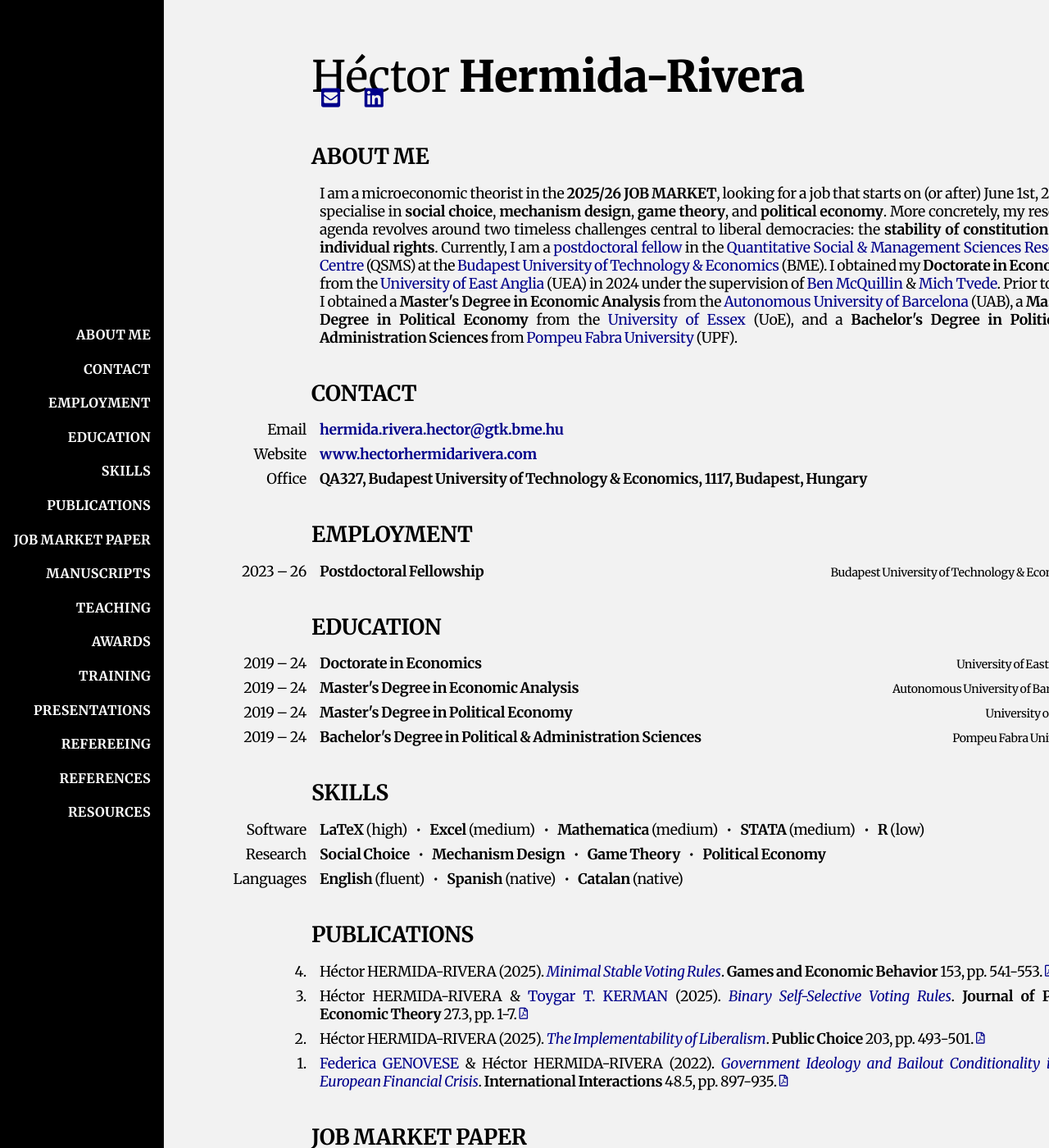
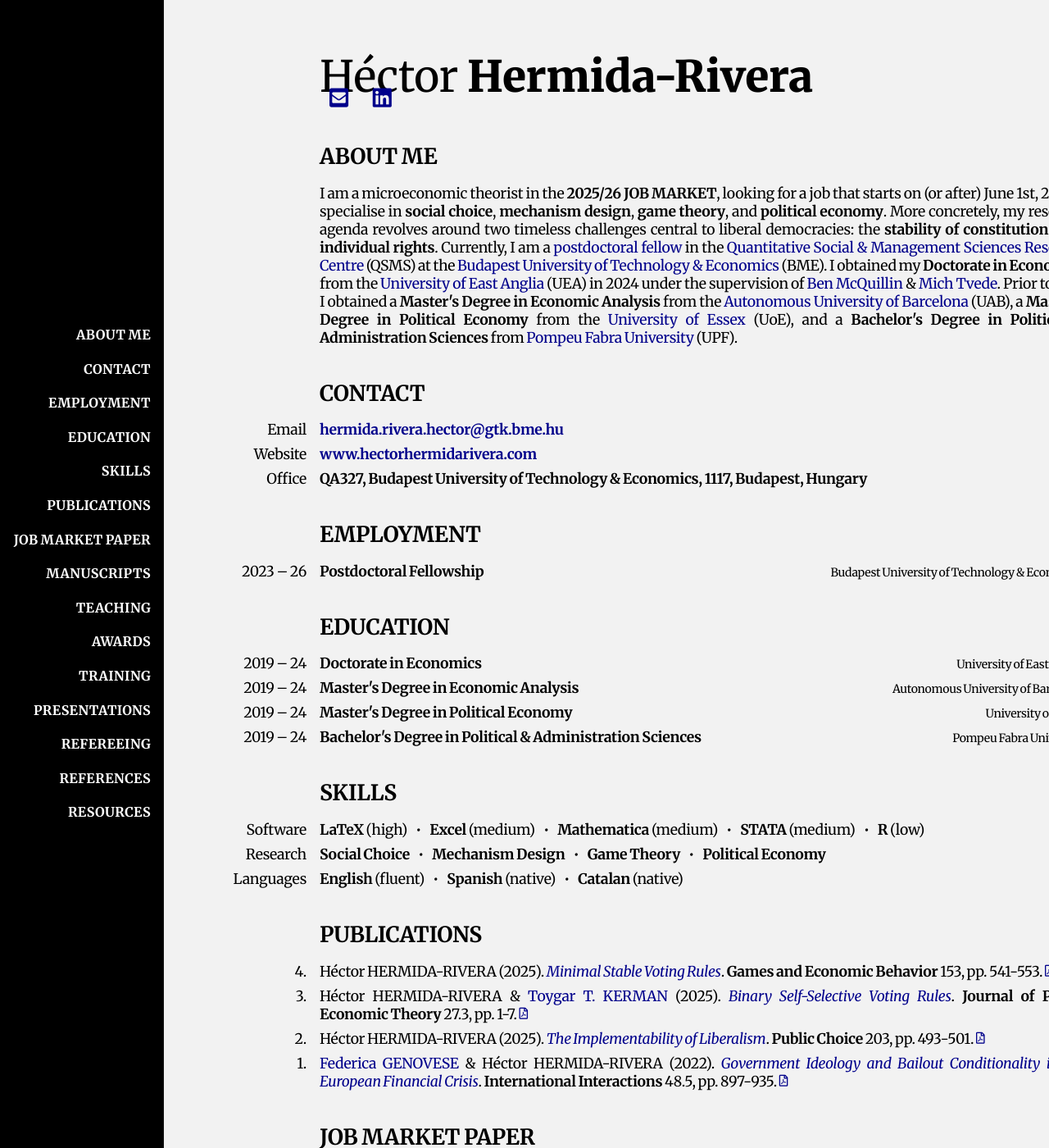
Before and after one commit to HectorHermidaRivera/hectorhermidarivera.github.io, a Jekyll site: the page built from index.md, in a window 1280 px wide and 1400 px high. Shown: the whole window at 82% size. Built offline with Jekyll 4.4.1, drawn with Linux system fonts in a browser that asks for light colours; a style sheet for code colours, icons or effects is not loaded.

Commit message:
Update style.css

```diff
--- a/assets/css/style.css
+++ b/assets/css/style.css
@@ -22,7 +22,7 @@ body {
   font-size: 2em;
   font-weight: bold;
   margin-bottom: 0px;
-  padding-left: 186px;
+  padding-left: 196px;
 }
 
 .name-title {
@@ -41,7 +41,7 @@ body {
 .content h5,
 .content h6 {
   margin-left: 0;
-  padding-left: 186px;  /* remove fixed padding */
+  padding-left: 196px;  /* remove fixed padding */
   margin-bottom: 0;
   margin-top: 40px;
   text-transform: uppercase;
@@ -248,7 +248,7 @@ body {
   gap: 10px;
   align-items: center;
   flex-wrap: wrap;
-  margin-left: 188px;
+  margin-left: 198px;
   margin-top: -30px;
 }
 
```
